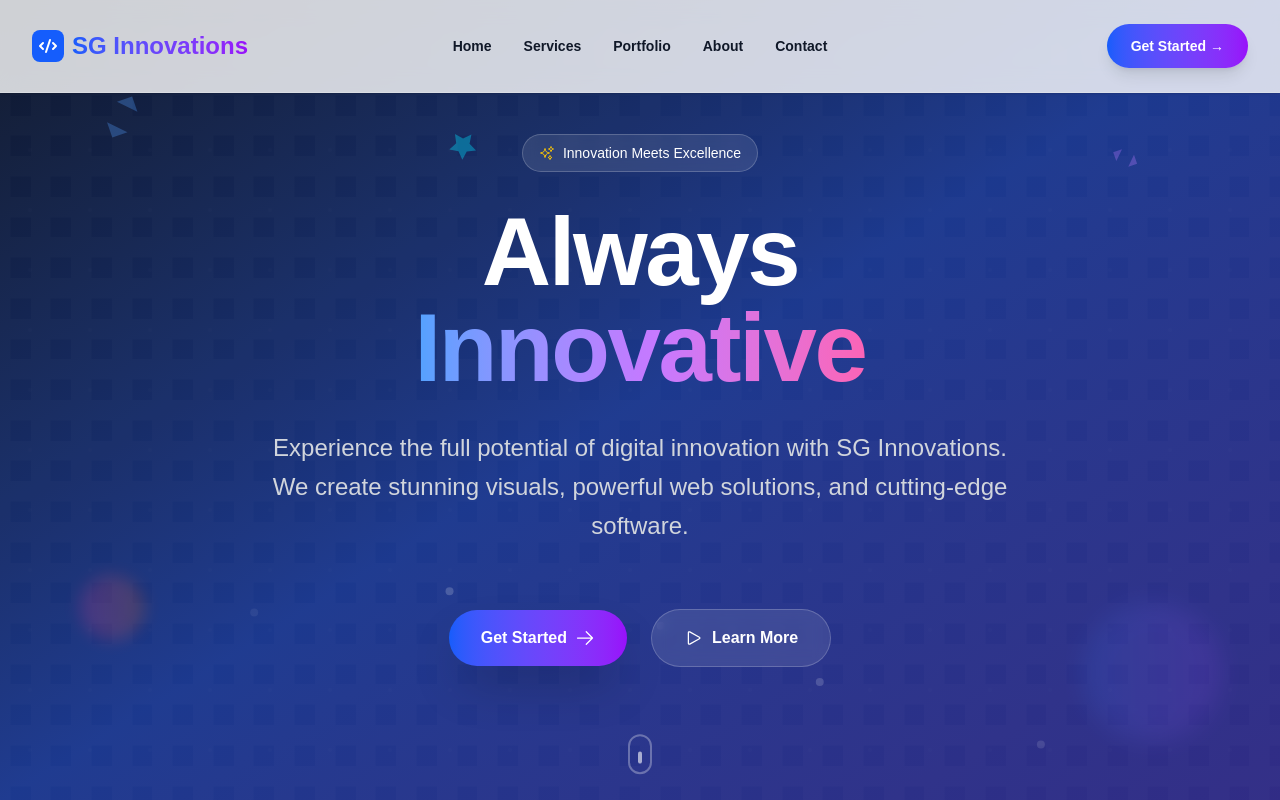
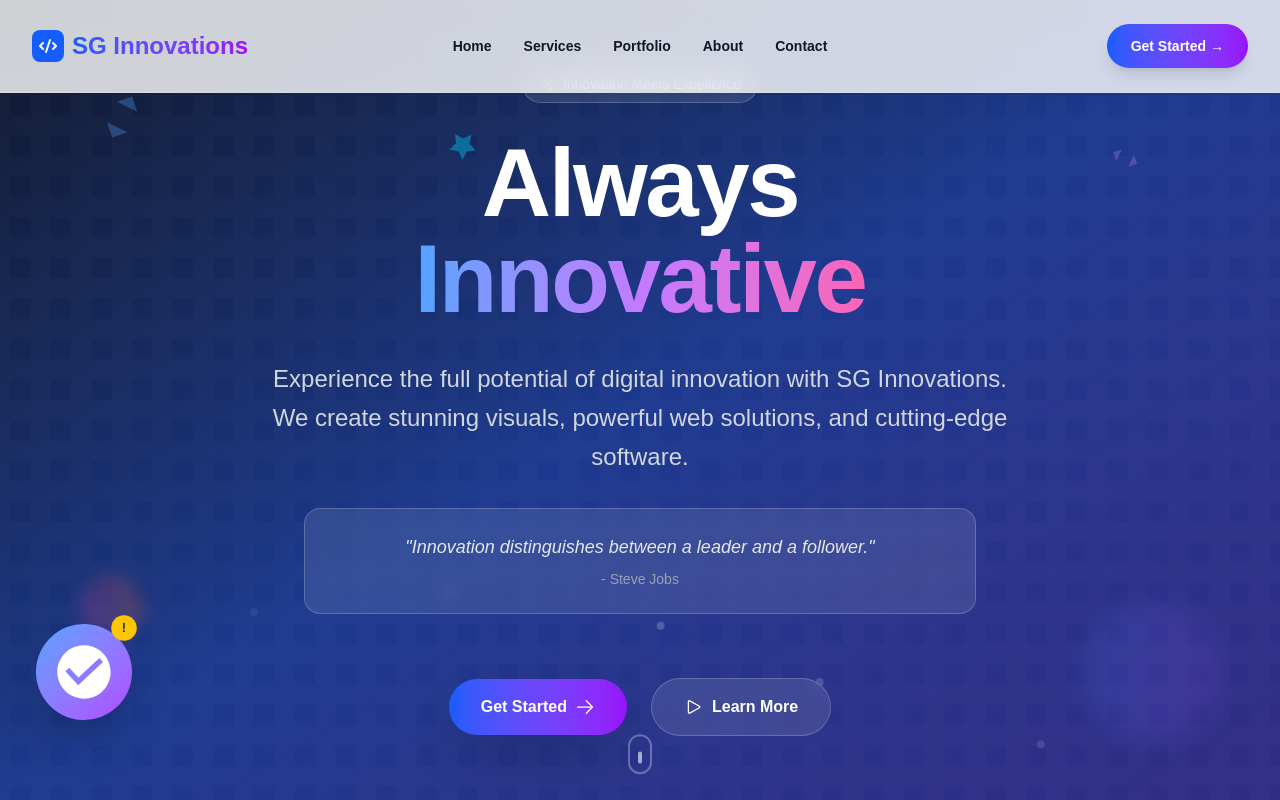
Before and after one commit to GraceMchomvu/sg-innovations, a Next.js app: page / in a window 1280 px wide. Shown: the top 800 px of the page. Built offline with nearby package versions, Linux system fonts and the light colour scheme.

Commit message:
Create amazing hero section with animated cartoon character pushing content, tech quotes, and enhanced background animations

```diff
--- a/src/components/Hero.tsx
+++ b/src/components/Hero.tsx
@@ -2,6 +2,13 @@
 
 import { motion } from 'framer-motion';
 import { ArrowRightIcon, PlayIcon, SparklesIcon } from '@heroicons/react/24/outline';
+
+const techQuotes = [
+  "Innovation distinguishes between a leader and a follower.",
+  "The best way to predict the future is to invent it.",
+  "Technology is nothing. What's important is that you have faith in people.",
+  "The future belongs to those who believe in the beauty of their dreams."
+];
 
 export default function Hero() {
   return (
@@ -130,7 +137,51 @@ export default function Hero() {
         ))}
       </div>
 
-      <div className="relative z-10 mx-auto max-w-7xl px-6 lg:px-8 text-center">
+      {/* Animated Cartoon Character pushing content */}
+      <motion.div
+        initial={{ x: -200, opacity: 0 }}
+        animate={{ x: 0, opacity: 1 }}
+        transition={{ duration: 1.5, ease: "easeOut" }}
+        className="absolute left-8 bottom-20 z-20"
+      >
+        <motion.div
+          animate={{
+            x: [0, 10, 0],
+            rotate: [0, 5, 0]
+          }}
+          transition={{
+            duration: 2,
+            repeat: Infinity,
+            ease: "easeInOut"
+          }}
+          className="w-24 h-24 bg-gradient-to-br from-blue-400 to-purple-500 rounded-full flex items-center justify-center shadow-2xl"
+        >
+          <svg className="w-16 h-16 text-white" fill="currentColor" viewBox="0 0 24 24">
+            <path d="M12 2C6.48 2 2 6.48 2 12s4.48 10 10 10 10-4.48 10-10S17.52 2 12 2zm-2 15l-5-5 1.41-1.41L10 14.17l7.59-7.59L19 8l-9 9z"/>
+          </svg>
+        </motion.div>
+        <motion.div
+          animate={{
+            scale: [1, 1.1, 1]
+          }}
+          transition={{
+            duration: 1.5,
+            repeat: Infinity,
+            ease: "easeInOut"
+          }}
+          className="absolute -top-2 -right-2 w-6 h-6 bg-yellow-400 rounded-full flex items-center justify-center"
+        >
+          <span className="text-xs font-bold text-gray-800">!</span>
+        </motion.div>
+      </motion.div>
+
+      {/* Main content being pushed from left */}
+      <motion.div
+        initial={{ x: -100, opacity: 0 }}
+        animate={{ x: 0, opacity: 1 }}
+        transition={{ duration: 1.2, ease: "easeOut", delay: 0.3 }}
+        className="relative z-10 mx-auto max-w-7xl px-6 lg:px-8 text-center"
+      >
         <motion.div
           initial={{ opacity: 0, y: 30 }}
           animate={{ opacity: 1, y: 0 }}
@@ -173,11 +224,26 @@ export default function Hero() {
             We create stunning visuals, powerful web solutions, and cutting-edge software.
           </motion.p>
 
+          {/* Tech Quote */}
+          <motion.div
+            initial={{ opacity: 0, y: 30 }}
+            animate={{ opacity: 1, y: 0 }}
+            transition={{ duration: 1, delay: 0.8 }}
+            className="max-w-2xl mx-auto"
+          >
+            <div className="bg-white/10 backdrop-blur-sm rounded-2xl p-6 border border-white/20">
+              <p className="text-lg text-gray-200 italic mb-2">
+                "{techQuotes[0]}"
+              </p>
+              <p className="text-sm text-gray-400">- Steve Jobs</p>
+            </div>
+          </motion.div>
+
           {/* CTA Buttons */}
           <motion.div
             initial={{ opacity: 0, y: 30 }}
             animate={{ opacity: 1, y: 0 }}
-            transition={{ duration: 1, delay: 0.8 }}
+            transition={{ duration: 1, delay: 1 }}
             className="flex flex-col sm:flex-row items-center justify-center gap-6 pt-8"
           >
             <a
@@ -200,9 +266,8 @@ export default function Hero() {
               </span>
             </a>
           </motion.div>
-
         </motion.div>
-      </div>
+      </motion.div>
 
       {/* Scroll indicator */}
       <motion.div
```
